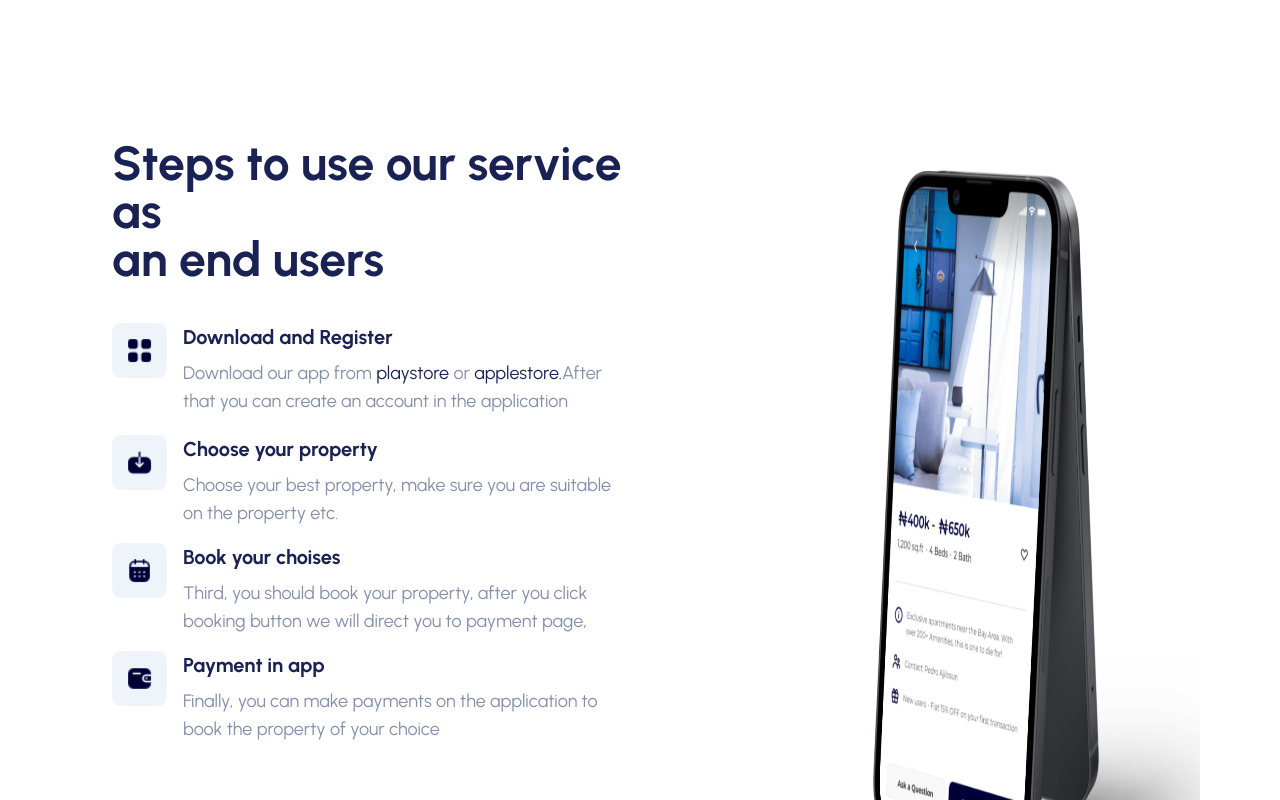
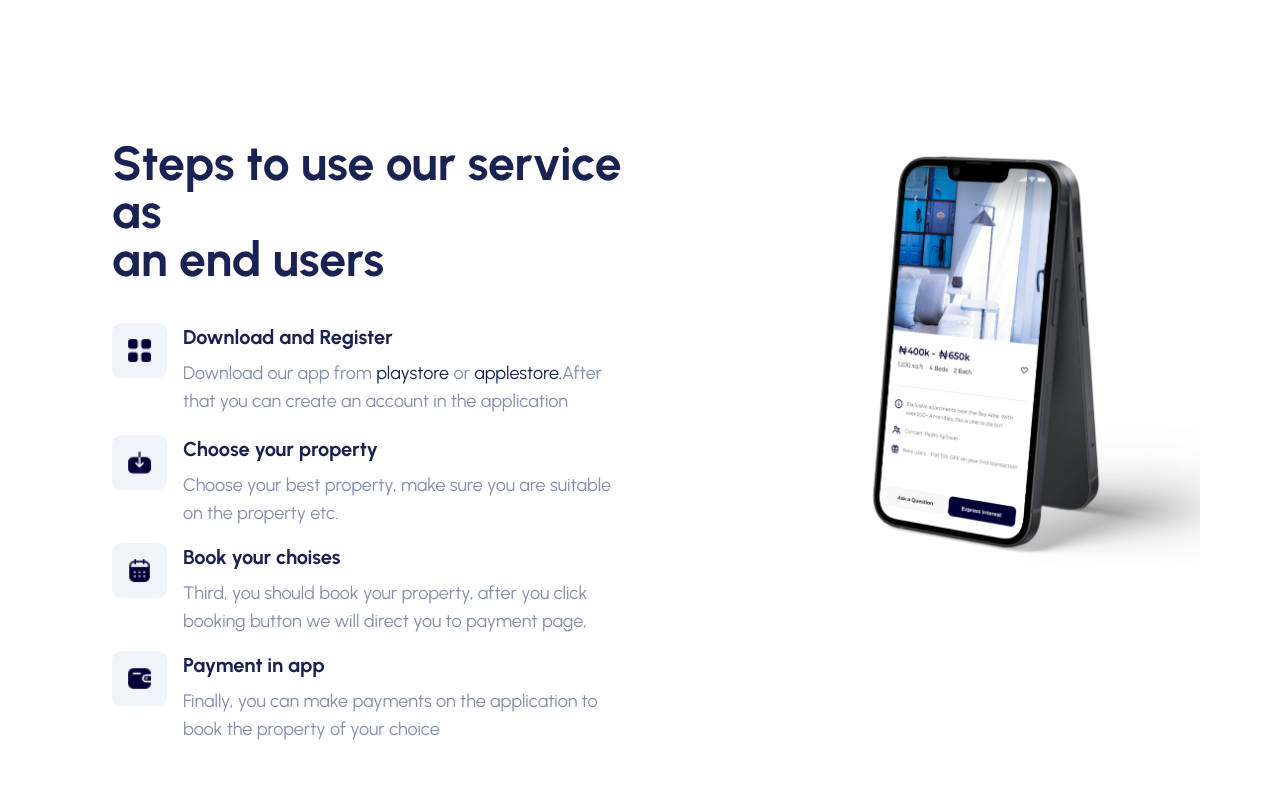
Before and after one commit to realties-team/Realties-Webites, a Next.js app: page / in a window 1280 px wide. Shown: the part 2340-3140 px from the top of the page. Built offline with nearby package versions, Linux system fonts and the light colour scheme; a web font is replaced by a local one.

Commit message:
Update file

```diff
--- a/components/StepsEndUser.tsx
+++ b/components/StepsEndUser.tsx
@@ -84,9 +84,9 @@ const StepsEndUser = (props: Props) => {
           <Image
             src={bodyImage3}
             alt="bodyImage"
-            height={600}
-            width={600}
-            className="h-screen w-screen"
+            height={6000}
+            width={6000}
+            className="h-11/12"
           />
         </div>
       </div>
```
